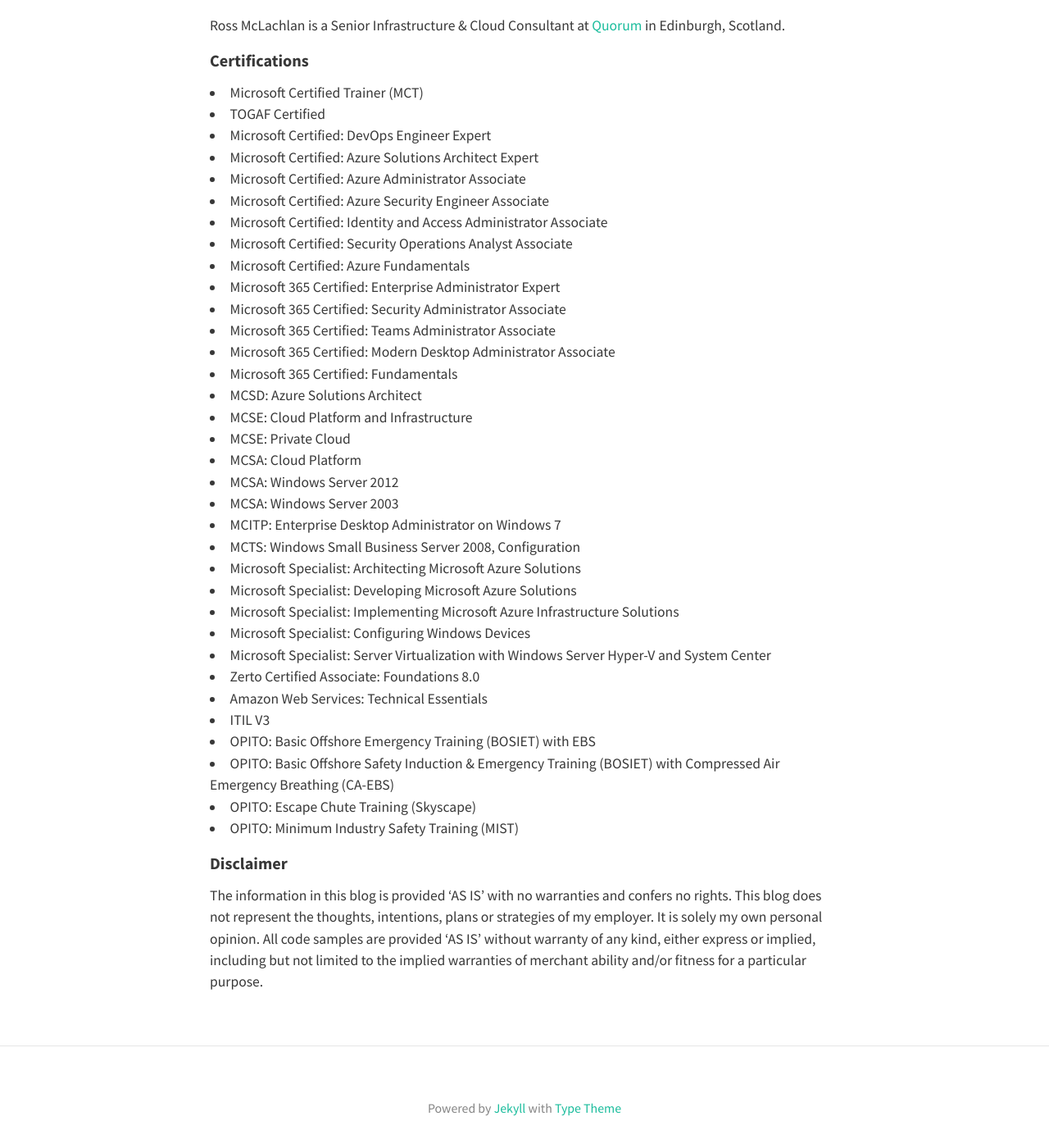
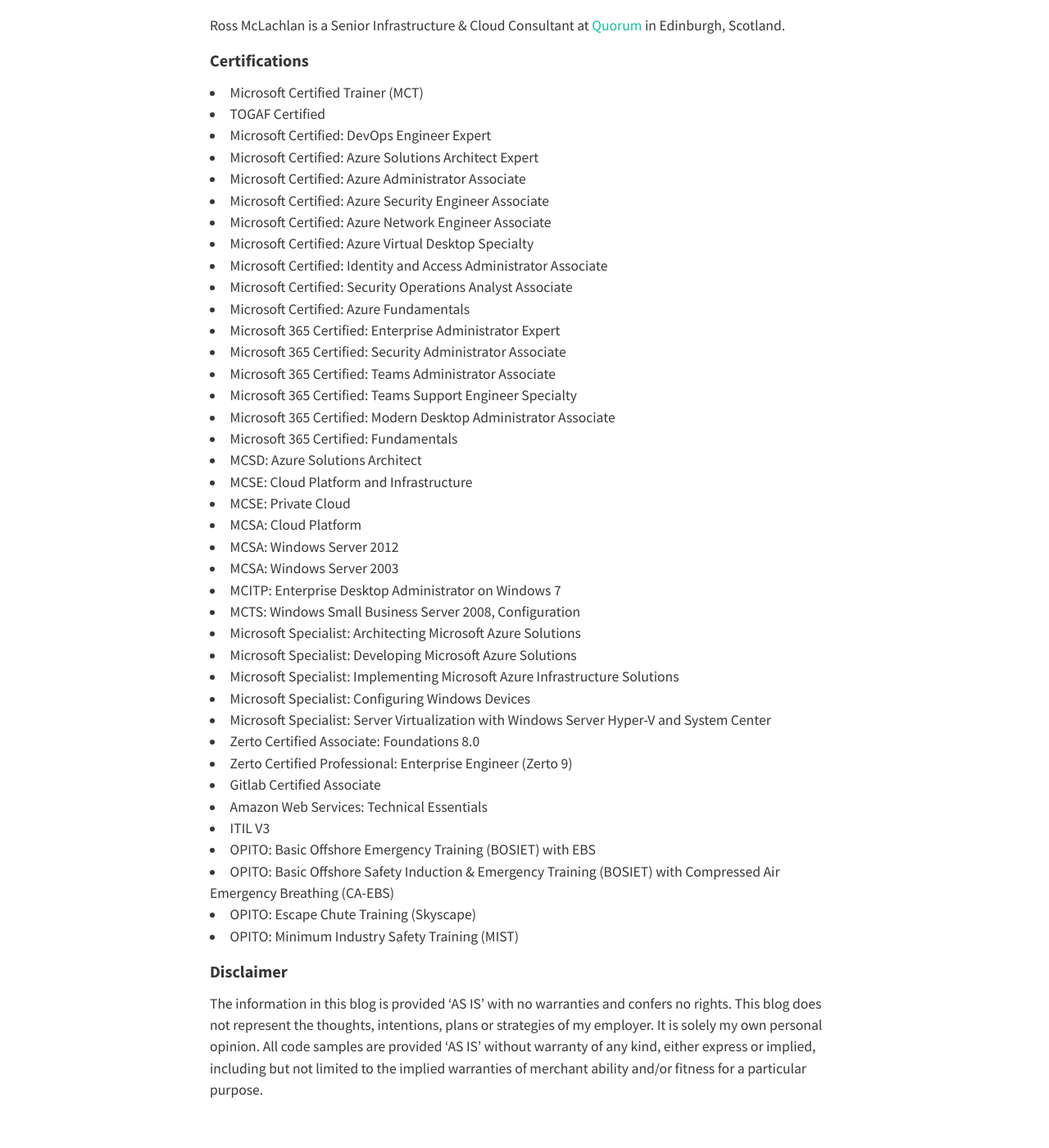
Before and after one commit to rossinthecloud/rossinthecloud.github.io, a Jekyll site: the page built from about.md, in a window 1280 px wide and 1400 px high, scrolled down 574 px. Shown: the whole window at 82% size. Built offline with Jekyll 4.4.1, drawn with Linux system fonts in a browser that asks for light colours; nearby versions of some CDN libraries.

Commit message:
Update about.md

```diff
--- a/about.md
+++ b/about.md
@@ -16,12 +16,15 @@
 - Microsoft Certified: Azure Solutions Architect Expert
 - Microsoft Certified: Azure Administrator Associate
 - Microsoft Certified: Azure Security Engineer Associate
+- Microsoft Certified: Azure Network Engineer Associate
+- Microsoft Certified: Azure Virtual Desktop Specialty
 - Microsoft Certified: Identity and Access Administrator Associate
 - Microsoft Certified: Security Operations Analyst Associate
 - Microsoft Certified: Azure Fundamentals
 - Microsoft 365 Certified: Enterprise Administrator Expert
 - Microsoft 365 Certified: Security Administrator Associate
 - Microsoft 365 Certified: Teams Administrator Associate
+- Microsoft 365 Certified: Teams Support Engineer Specialty
 - Microsoft 365 Certified: Modern Desktop Administrator Associate
 - Microsoft 365 Certified: Fundamentals
 - MCSD: Azure Solutions Architect
@@ -38,6 +41,8 @@
 - Microsoft Specialist: Configuring Windows Devices
 - Microsoft Specialist: Server Virtualization with Windows Server Hyper-V and System Center
 - Zerto Certified Associate: Foundations 8.0
+- Zerto Certified Professional: Enterprise Engineer (Zerto 9)
+- Gitlab Certified Associate
 - Amazon Web Services: Technical Essentials
 - ITIL V3
 - OPITO: Basic Offshore Emergency Training (BOSIET) with EBS
```
